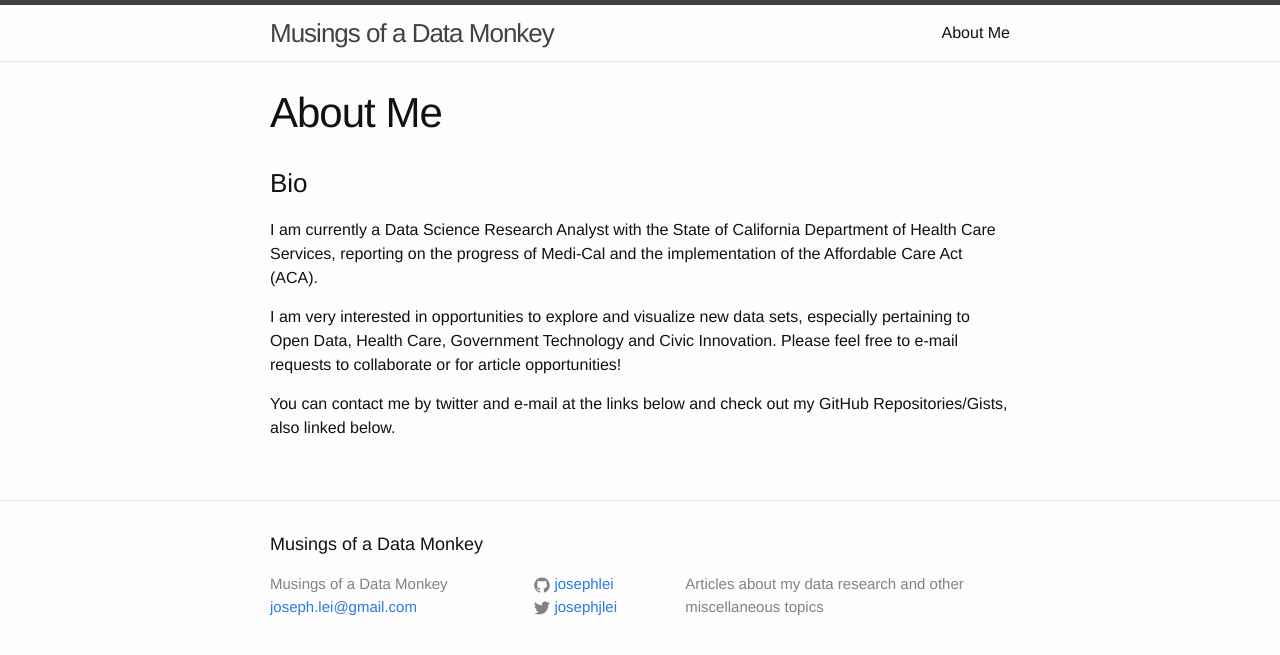
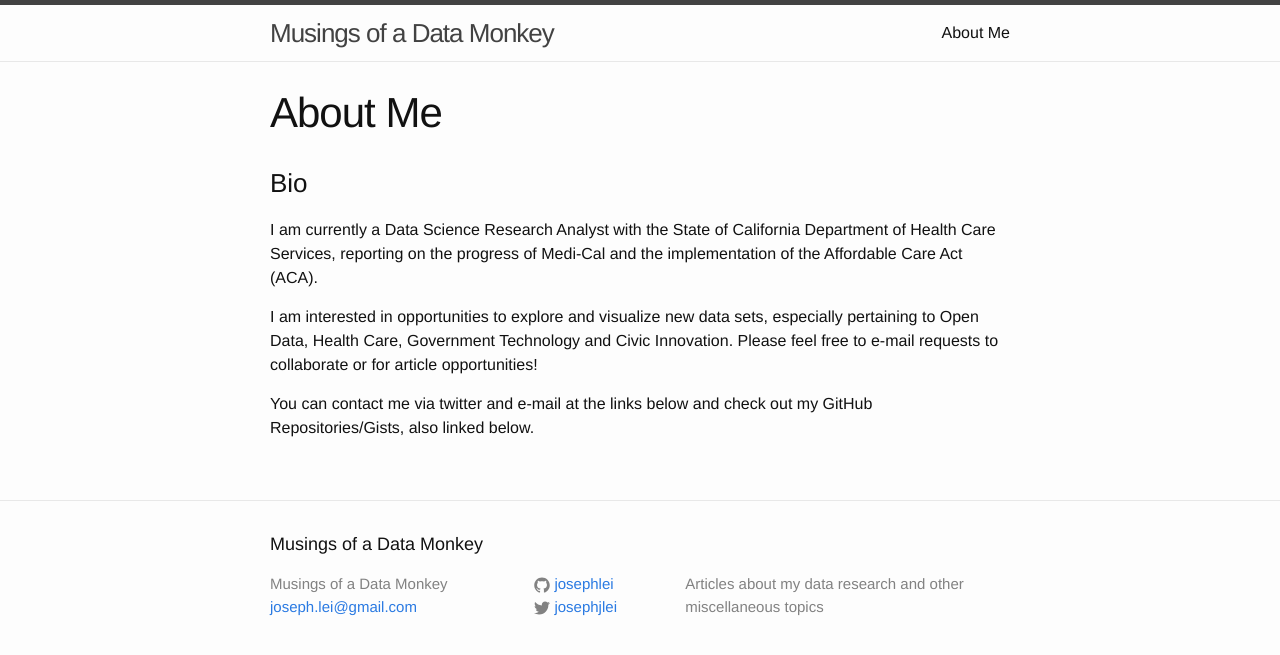
Before and after one commit to josephlei/jjl-website, a Jekyll site: the page built from about.md, in a window 1280 px wide. Shown: the top 655 px of the page. Built offline with Jekyll 4.4.1, drawn with Linux system fonts in a browser that asks for light colours.

Commit message:
delta about.md

```diff
--- a/about.md
+++ b/about.md
@@ -8,6 +8,6 @@ permalink: /about/
 
 I am currently a Data Science Research Analyst with the State of California Department of Health Care Services, reporting on the progress of Medi-Cal and the implementation of the Affordable Care Act (ACA).
 
-I am very interested in opportunities to explore and visualize new data sets, especially pertaining to Open Data, Health Care, Government Technology and Civic Innovation.  Please feel free to e-mail requests to collaborate or for article opportunities!
+I am interested in opportunities to explore and visualize new data sets, especially pertaining to Open Data, Health Care, Government Technology and Civic Innovation.  Please feel free to e-mail requests to collaborate or for article opportunities!
 
-You can contact me by twitter and e-mail at the links below and check out my GitHub Repositories/Gists, also linked below.
+You can contact me via twitter and e-mail at the links below and check out my GitHub Repositories/Gists, also linked below.
```
